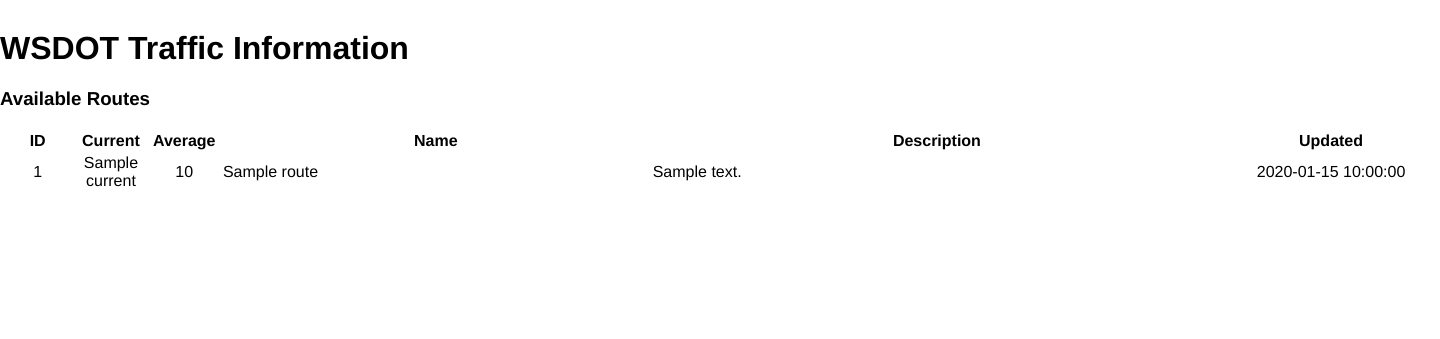
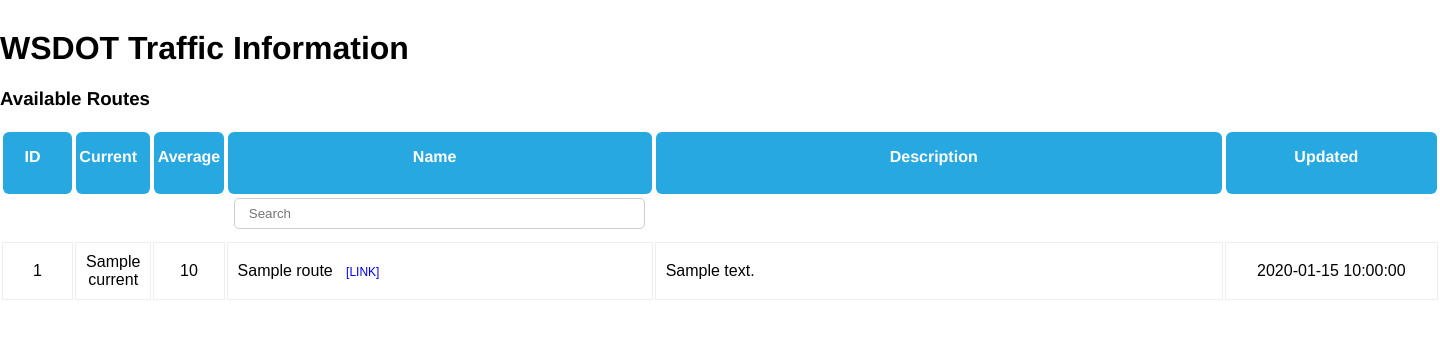
Before and after one commit to pferate/wsdot_traffic, a Flask app: template wsdot_traffic/templates/route_table.html in a window 1440 px wide. Shown: the top 339 px of the page. Run offline with Flask 2, Linux system fonts and the light colour scheme; the template is opened without the code that fills it: most values are stand-ins (such as "Sample title", 1, 10 or a date in 2020); parts of the project's set-up code (start-up, migrations or seed data) failed here and were passed over; some libraries are stand-ins or nearby versions.

Commit message:
Adding plot.ly URL Map and associated links

```diff
--- a/manage.py
+++ b/manage.py
@@ -52,7 +52,8 @@
                   10 * app.config.get('PERIODIC_TIMER_INTERVAL'),
                   app.config.get('DIRECTORIES').get('JSON'),
                   app.config.get('DIRECTORIES').get('WORKING'),
-                  app.config.get('DIRECTORIES').get('ARCHIVE'))
+                  app.config.get('DIRECTORIES').get('ARCHIVE'),
+                  app.config.get('URL_MAP_CSV'))
 
 @manager.command
 def publish():
--- a/wsdot_traffic/__init__.py
+++ b/wsdot_traffic/__init__.py
@@ -7,8 +7,8 @@
 
 
 @app.route('/')
-def hello_world():
-    route_dict = get_routes()
+def route_table():
+    route_dict = get_routes(url_map_filepath=app.config.get('URL_MAP_CSV'))
     for values in route_dict.values():
         values['update_time'] = clean_js_timestamp(values['update_time'])
     return render_template('route_table.html', routes=route_dict)
--- a/wsdot_traffic/static/css/style.css
+++ b/wsdot_traffic/static/css/style.css
@@ -39,6 +39,84 @@
 }
 th.t80, td.t80 {
     width: 80%;
+}
+
+a.link {
+    text-decoration: none;
+    font-size: 0.75em;
+}
+
+.list {
+    font-family:sans-serif;
+}
+td {
+    padding:10px;
+    border:solid 1px #eee;
+}
+
+input {
+    border:solid 1px #ccc;
+    border-radius: 5px;
+    padding:7px 14px;
+    margin-bottom:10px;
+    width: 90%;
+}
+input:focus {
+    outline:none;
+    border-color:#aaa;
+}
+.sort {
+    padding: 16px 0px;
+    width: 100%;
+    /*padding: 8px 30px;*/
+    border-radius: 6px;
+    border:none;
+    display:inline-block;
+    color:#fff;
+    text-decoration: none;
+    background-color: #28a8e0;
+    height:30px;
+}
+.sort:hover {
+    text-decoration: none;
+    background-color:#1b8aba;
+}
+.sort:focus {
+    outline:none;
+}
+.sort:after {
+    display:inline-block;
+    width: 0;
+    height: 0;
+    border-left: 5px solid transparent;
+    border-right: 5px solid transparent;
+    border-bottom: 5px solid transparent;
+    content:"";
+    position: relative;
+    top:-10px;
+    right:-5px;
+}
+.sort.asc:after {
+    width: 0;
+    height: 0;
+    border-left: 5px solid transparent;
+    border-right: 5px solid transparent;
+    border-top: 5px solid #fff;
+    content:"";
+    position: relative;
+    top:4px;
+    right:-5px;
+}
+.sort.desc:after {
+    width: 0;
+    height: 0;
+    border-left: 5px solid transparent;
+    border-right: 5px solid transparent;
+    border-bottom: 5px solid #fff;
+    content:"";
+    position: relative;
+    top:-4px;
+    right:-5px;
 }
 
 .group {
--- a/wsdot_traffic/templates/route_table.html
+++ b/wsdot_traffic/templates/route_table.html
@@ -1,27 +1,61 @@
 {% extends "layout.html" %}
 {% block content %}
     <h1>WSDOT Traffic Information</h1>
-    <div>
+    <script src="http://listjs.com/no-cdn/list.js"></script>
+    <div id="route-list">
         <h3>Available Routes</h3>
         <table class="center">
-            <tr>
-                <th class="t05">ID</th>
-                <th class="t05">Current</th>
-                <th class="t05">Average</th>
-                <th class="t30">Name</th>
-                <th class="t40">Description</th>
-                <th class="t15">Updated</th>
-            </tr>
+            <thead>
+                <tr>
+                    <th class="t05"><span class="sort" data-sort="id">ID</span></th>
+                    <th class="t05"><span class="sort" data-sort="current">Current</span></th>
+                    <th class="t05"><span class="sort" data-sort="average">Average</span></th>
+                    <th class="t30"><span class="sort" data-sort="name">Name</span></th>
+                    <th class="t40"><span class="sort" data-sort="description">Description</span></th>
+                    <th class="t15"><span class="sort" data-sort="updated">Updated</span></th>
+                </tr>
+                <tr>
+                    <th class="t05"></th>
+                    <th class="t05"></th>
+                    <th class="t05"></th>
+                    <th class="t30"><input class="search" placeholder="Search" /></th>
+                    <th class="t40"></th>
+                    <th class="t15"></th>
+                </tr>
+            </thead>
+            <tbody class="list">
             {% for route in routes.values()|sort(attribute='id') %}
-            <tr>
-                <td class="t05 center">{{ route['id'] }}</td>
-                <td class="t05 center">{{ route['current'] }}</td>
-                <td class="t05 center">{{ route['average'] }}</td>
-                <td class="t30">{{ route['name'] }}</td>
-                <td class="t40">{{ route['description'] }}</td>
-                <td class="t15 center">{{ route['update_time'] }}</td>
-            </tr>
+                <tr>
+                    <td class="t05 center id">{{ route['id'] }}</td>
+                    <td class="t05 center current">{{ route['current'] }}</td>
+                    <td class="t05 center average">{{ route['average'] }}</td>
+                    <td class="t30 name">
+                        {{ route['name'] }}
+                        {%  if route['url'] %}
+
+                        &nbsp;&nbsp;<a href="{{ route['url'] }}" target="_blank" class="link">[LINK]</a>
+                        {% else %}
+                        <span></span>
+                        {%  endif %}
+                    </td>
+                    <td class="t40 description">{{ route['description'] }}</td>
+    {#                <td class="t40">#}
+    {#                    <img src="{{ route['url'] }}.png"#}
+    {#                         alt="{{ route['name'] }}"#}
+    {#                         style="max-width: 100%;"#}
+    {#                         onerror="this.onerror=null;this.src='https://plot.ly/404.png';" #}
+    {#                    />#}
+    {#                </td>#}
+                    <td class="t15 center updated">{{ route['update_time'] }}</td>
+                </tr>
             {%  endfor %}
+            </tbody>
         </table>
     </div>
+    <script type="application/javascript">
+        var options = {
+          valueNames: [ 'id', 'current', 'average', 'name', 'description', 'updated' ]
+        };
+        var route_list = new List('route-list', options);
+    </script>
 {% endblock %}
```
Also changed, not shown: wsdot_traffic/model.py (+28 -6 lines).
